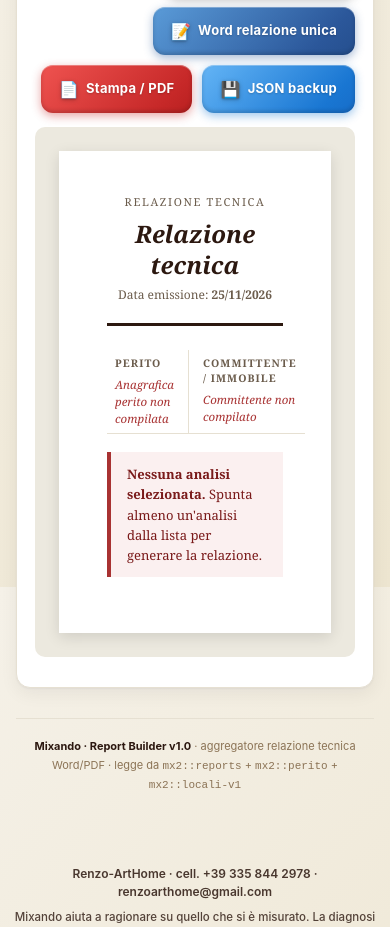
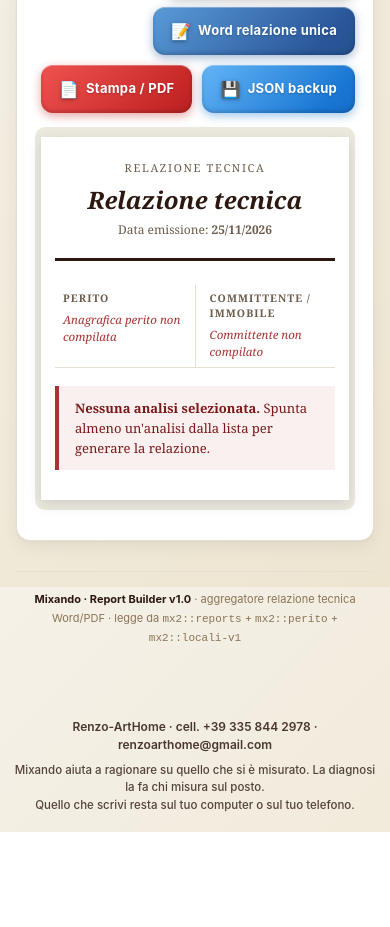
Before and after one commit to renzospedicato/mixando, a plain HTML site: page report.html in a window 390 px wide. Shown: the part 1945-2872 px from the top of the page. After the commit the page ends 2777 px from the top, so only its background shows below. Drawn offline with Linux system fonts and the light colour scheme.

Commit message:
Relazione finale: l'anteprima del foglio si legge anche sul telefono
Sul telefono, dentro il foglio dell'anteprima, restavano 176 px: le tabelle a quattro colonne uscivano a destra, tagliate, senza poter scorrere. Aggiunta una regola di stile che vale solo a schermo e solo fino a 700 px di larghezza: margini più piccoli, e quello che non ci sta scorre di lato (ogni tabella per conto suo, il foglio per il resto). Sul computer, in stampa/PDF e nel Word non cambia niente.

Copia dichiarata il 25/11/2026 alle 01:09, firma dell'impronta 5be7cecb1340. Cartella preparata con prepara_sito.py dalla copia dichiarata.

Co-Authored-By: Claude Fable 5.2 <noreply@anthropic.com>

```diff
--- a/report.html
+++ b/report.html
@@ -125,6 +125,14 @@ footer.ft strong{color:var(--ink)}
 .preview-paper table{width:100%;border-collapse:collapse;margin:12px 0;font-size:11.5px}
 .preview-paper table th,.preview-paper table td{padding:6px 8px;border-bottom:1px solid #e6e0d2;text-align:left;vertical-align:top;line-height:1.45}
 .preview-paper table th{background:#faf8f3;font-weight:700;font-size:11px;text-transform:uppercase;letter-spacing:.04em;color:#6b5c4c}
+/* Schermi stretti (25/11/2026): sul telefono dentro il foglio restavano 176 px e le tabelle uscivano a destra senza
+   poter scorrere. Solo a schermo: margini più piccoli, e quello che non ci sta scorre di lato (ogni tabella per conto
+   suo; il foglio intero per il resto). Stampa/PDF e Word non cambiano. */
+@media screen and (max-width:700px){
+  .preview-zone.is-active{padding:10px 6px}
+  .preview-paper{padding:22px 14px 30px;overflow-x:auto}
+  .preview-paper table{display:block;max-width:100%;overflow-x:auto;-webkit-overflow-scrolling:touch}
+}
 .mx-logo-mini{height:32px;width:32px;border-radius:8px;background:#fff;padding:2px;box-shadow:0 1px 3px rgba(0,0,0,.12);object-fit:contain;flex-shrink:0;display:none;border:1px solid var(--line,#e6e0d2)}
 .mx-bar.has-logo .em{display:none}
 
```
Also changed, not shown: suite.html (+1 -1 lines), VERSIONE.txt.
